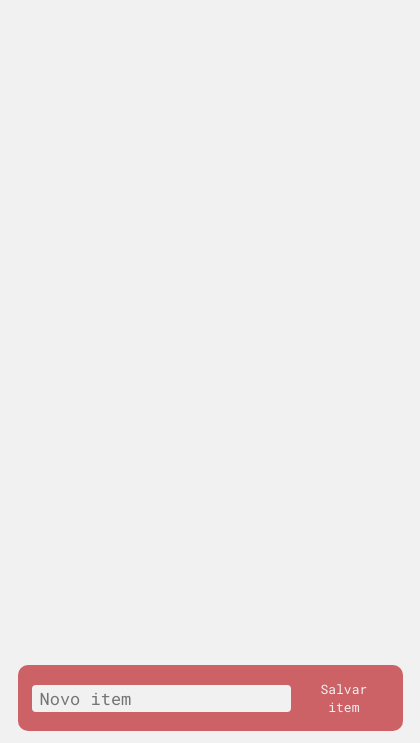
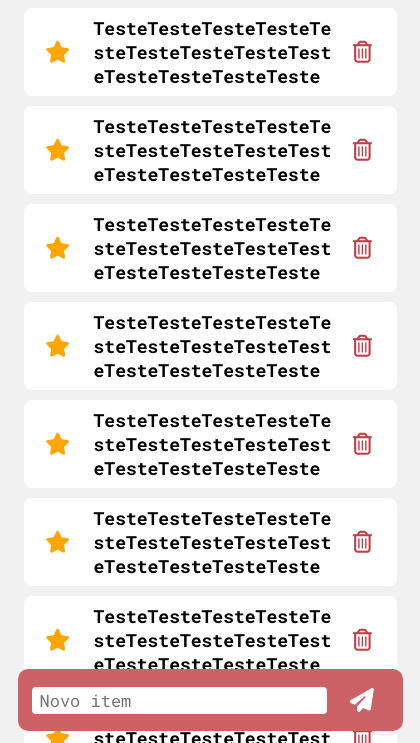
Before and after one commit to MigW03/DoIt-Desktop, an Electron app: page src/pages/Main.html in a window 420 px wide. Shown: the part 101-844 px from the top of the page. Drawn offline with Linux system fonts and the light colour scheme; no server answers.

Commit message:
DoIt v.1.0 Data is beig retrieved from firestore; Main page list design done; Custom Scroll bar for list done; Icons added.

```diff
--- /dev/null
+++ b/src/List.js
@@ -0,0 +1,40 @@
+const firebase = require("firebase/app");
+require("firebase/auth");
+require("firebase/firestore");
+
+firebase.initializeApp({
+	apiKey: "AIzaSyBiSc-DqKtwdz7HZgY7pPUKhWl98e9Ee-w",
+	authDomain: "to-do-app-d4a0c.firebaseapp.com",
+	databaseURL: "https://to-do-app-d4a0c.firebaseio.com",
+	projectId: "to-do-app-d4a0c",
+
+	storageBucket: "to-do-app-d4a0c.appspot.com",
+	messagingSenderId: "95028475262",
+	appId: "1:95028475262:web:bf49a1d5c1b5bbb94def2f",
+	measurementId: "G-6SS9CREWY4",
+});
+
+const firestore = firebase.firestore();
+const auth = firebase.auth();
+
+function loadData() {
+	auth.onAuthStateChanged((user) => {
+		userEmail = user.email;
+		firestore
+			.collection("users")
+			.doc(userEmail)
+			.onSnapshot((data) => {
+				let retrievedList = data.data().list;
+				console.log(retrievedList);
+			});
+	});
+}
+
+function Logout() {
+	firebase
+		.auth()
+		.signOut()
+		.then(() => {
+			window.location.href = "./Initial.html";
+		});
+}
--- a/src/Main.js
+++ b/src/Main.js
@@ -23,15 +23,6 @@ function isLogedIn() {
 			document.getElementById("interactionArea").style.display = "flex";
 		}
 	});
-}
-
-function Logout() {
-	firebase
-		.auth()
-		.signOut()
-		.then(() => {
-			window.location.href = "./Initial.html";
-		});
 }
 
 function Login() {
--- a/src/pages/Main.html
+++ b/src/pages/Main.html
@@ -3,22 +3,121 @@
 	<head>
 		<meta charset="UTF-8" />
 		<meta name="viewport" content="width=device-width, initial-scale=1.0" />
+		<script
+			src="https://kit.fontawesome.com/f6a01a97f6.js"
+			crossorigin="anonymous"
+		></script>
 		<title>DoIt</title>
 
 		<link rel="stylesheet" href="../styles/Main.css" />
 	</head>
-	<body>
+	<body onload="loadData()">
 		<div id="draggable"></div>
 		<header>
 			<h1 id="title">DoIt</h1>
-			<button id="headerButton" onclick="Logout()">clique aqui</button>
+			<button id="headerButton" onclick="Logout()">
+				<i class="fas fa-cog"></i>
+			</button>
 		</header>
+
+		<div id="listContainer">
+			<ul id="list">
+				<li class="listItem">
+					<div class="starIcon">
+						<i class="fas fa-star" onclick="console.log('estrela')"></i>
+					</div>
+					<div class="textContainer">
+						TesteTesteTesteTesteTesteTesteTesteTesteTesteTesteTesteTesteTeste
+					</div>
+					<div class="trashIcon">
+						<i class="far fa-trash-alt" onclick="console.log('lixo')"></i>
+					</div>
+				</li>
+				<li class="listItem">
+					<div class="starIcon">
+						<i class="fas fa-star" onclick="console.log('estrela')"></i>
+					</div>
+					<div class="textContainer">
+						TesteTesteTesteTesteTesteTesteTesteTesteTesteTesteTesteTesteTeste
+					</div>
+					<div class="trashIcon">
+						<i class="far fa-trash-alt" onclick="console.log('lixo')"></i>
+					</div>
+				</li>
+				<li class="listItem">
+					<div class="starIcon">
+						<i class="fas fa-star" onclick="console.log('estrela')"></i>
+					</div>
+					<div class="textContainer">
+						TesteTesteTesteTesteTesteTesteTesteTesteTesteTesteTesteTesteTeste
+					</div>
+					<div class="trashIcon">
+						<i class="far fa-trash-alt" onclick="console.log('lixo')"></i>
+					</div>
+				</li>
+				<li class="listItem">
+					<div class="starIcon">
+						<i class="fas fa-star" onclick="console.log('estrela')"></i>
+					</div>
+					<div class="textContainer">
+						TesteTesteTesteTesteTesteTesteTesteTesteTesteTesteTesteTesteTeste
+					</div>
+					<div class="trashIcon">
+						<i class="far fa-trash-alt" onclick="console.log('lixo')"></i>
+					</div>
+				</li>
+				<li class="listItem">
+					<div class="starIcon">
+						<i class="fas fa-star" onclick="console.log('estrela')"></i>
+					</div>
+					<div class="textContainer">
+						TesteTesteTesteTesteTesteTesteTesteTesteTesteTesteTesteTesteTeste
+					</div>
+					<div class="trashIcon">
+						<i class="far fa-trash-alt" onclick="console.log('lixo')"></i>
+					</div>
+				</li>
+				<li class="listItem">
+					<div class="starIcon">
+						<i class="fas fa-star" onclick="console.log('estrela')"></i>
+					</div>
+					<div class="textContainer">
+						TesteTesteTesteTesteTesteTesteTesteTesteTesteTesteTesteTesteTeste
+					</div>
+					<div class="trashIcon">
+						<i class="far fa-trash-alt" onclick="console.log('lixo')"></i>
+					</div>
+				</li>
+				<li class="listItem">
+					<div class="starIcon">
+						<i class="fas fa-star" onclick="console.log('estrela')"></i>
+					</div>
+					<div class="textContainer">
+						TesteTesteTesteTesteTesteTesteTesteTesteTesteTesteTesteTesteTeste
+					</div>
+					<div class="trashIcon">
+						<i class="far fa-trash-alt" onclick="console.log('lixo')"></i>
+					</div>
+				</li>
+				<li class="listItem">
+					<div class="starIcon">
+						<i class="fas fa-star" onclick="console.log('estrela')"></i>
+					</div>
+					<div class="textContainer">
+						TesteTesteTesteTesteTesteTesteTesteTesteTesteTesteTesteTesteTeste
+					</div>
+					<div class="trashIcon">
+						<i class="far fa-trash-alt" onclick="console.log('lixo')"></i>
+					</div>
+				</li>
+			</ul>
+		</div>
 
 		<div id="addItemDiv">
 			<input type="text" name="newItem" id="input" placeholder="Novo item" />
-			<button id="addItemButton">Salvar item</button>
+			<button id="addItemButton"><i class="fas fa-paper-plane"></i></button>
 		</div>
 
-		<script src="../Main.js"></script>
+		<script src="../List.js"></script>
 	</body>
 </html>
--- a/src/styles/Login.css
+++ b/src/styles/Login.css
@@ -12,6 +12,7 @@
 }
 
 body {
+	background-color: #f1f1f1;
 	display: flex;
 	flex-direction: column;
 	margin: 0px;
--- a/src/styles/Main.css
+++ b/src/styles/Main.css
@@ -7,7 +7,9 @@ body {
 	background: #f1f1f1;
 	padding: 0px;
 	margin: 0px;
+	overflow-y: hidden;
 }
+
 #draggable {
 	width: 100%;
 	height: 23px;
@@ -32,10 +34,9 @@ header {
 }
 
 #headerButton {
-	height: 30px;
-	width: 90px;
-	background-color: #cc6166;
-	color: #fff;
+	background-color: #f1f1f1;
+	color: #cc6166;
+	font-size: 32px;
 	-webkit-app-region: no-drag;
 	border-width: 0px;
 	font-family: "Roboto Mono";
@@ -50,14 +51,14 @@ header {
 	padding: 14px;
 	background-color: #cc6166;
 	border-radius: 10px;
-	position: absolute;
+	position: fixed;
 	bottom: 12px;
 }
 #input {
-	background-color: #f1f1f1;
+	background-color: #fff;
 	font-size: 17px;
 	font-family: "Roboto Mono";
-	width: 70%;
+	width: 80%;
 	color: black;
 	border-width: 0px;
 	border-radius: 4px;
@@ -69,8 +70,83 @@ header {
 	align-items: center;
 	justify-content: center;
 	border-width: 0px;
-	color: #f1f1f1;
-	font-size: 13px;
-	width: 25%;
+	color: #fff;
+	font-size: 24px;
+	width: 15%;
 	font-family: "Roboto Mono";
 }
+
+#listContainer {
+	height: calc(100vh - 93px);
+	overflow-y: auto;
+}
+
+#listContainer::-webkit-scrollbar {
+	background-color: #f1f1f1;
+	width: 16px;
+}
+
+#listContainer::-webkit-scrollbar-thumb {
+	background: #a9a9a9aa;
+	border-radius: 10px;
+	border: 4px solid #f1f1f1;
+}
+#listContainer::-webkit-scrollbar-thumb:hover {
+	background: #cc616690;
+}
+
+#listContainer::-webkit-scrollbar-thumb:window-inactive {
+	background: #a9a9a958;
+}
+
+#list {
+	display: flex;
+	flex-direction: column;
+	align-items: center;
+	align-items: center;
+	padding-inline-start: 0px;
+	padding-bottom: 70px;
+}
+
+.listItem {
+	display: flex;
+	align-items: center;
+	width: 85%;
+	/* align-self: center; */
+	background-color: #fff;
+	font-family: "Roboto Mono";
+	font-weight: bold;
+	font-size: 18px;
+	padding: 8px;
+	margin-bottom: 10px;
+	border-radius: 8px;
+	list-style-type: none;
+}
+
+.textContainer {
+	width: 70%;
+	display: flex;
+	align-items: center;
+	padding-left: 10px;
+	word-break: break-all;
+}
+
+.starIcon {
+	display: flex;
+	align-items: center;
+	justify-content: center;
+	width: 15%;
+	/* color: #bfbfbf80; */
+	color: orange;
+	font-size: 22px;
+	cursor: pointer;
+}
+
+.trashIcon {
+	display: flex;
+	align-items: center;
+	justify-content: center;
+	width: 15%;
+	font-size: 22px;
+	color: #c13e45;
+}
```
Also changed, not shown: src/pages/Initial.html (+0 -1 lines), src/pages/Login.html (+22 -7 lines), src/pages/Register.html (+21 -6 lines).
